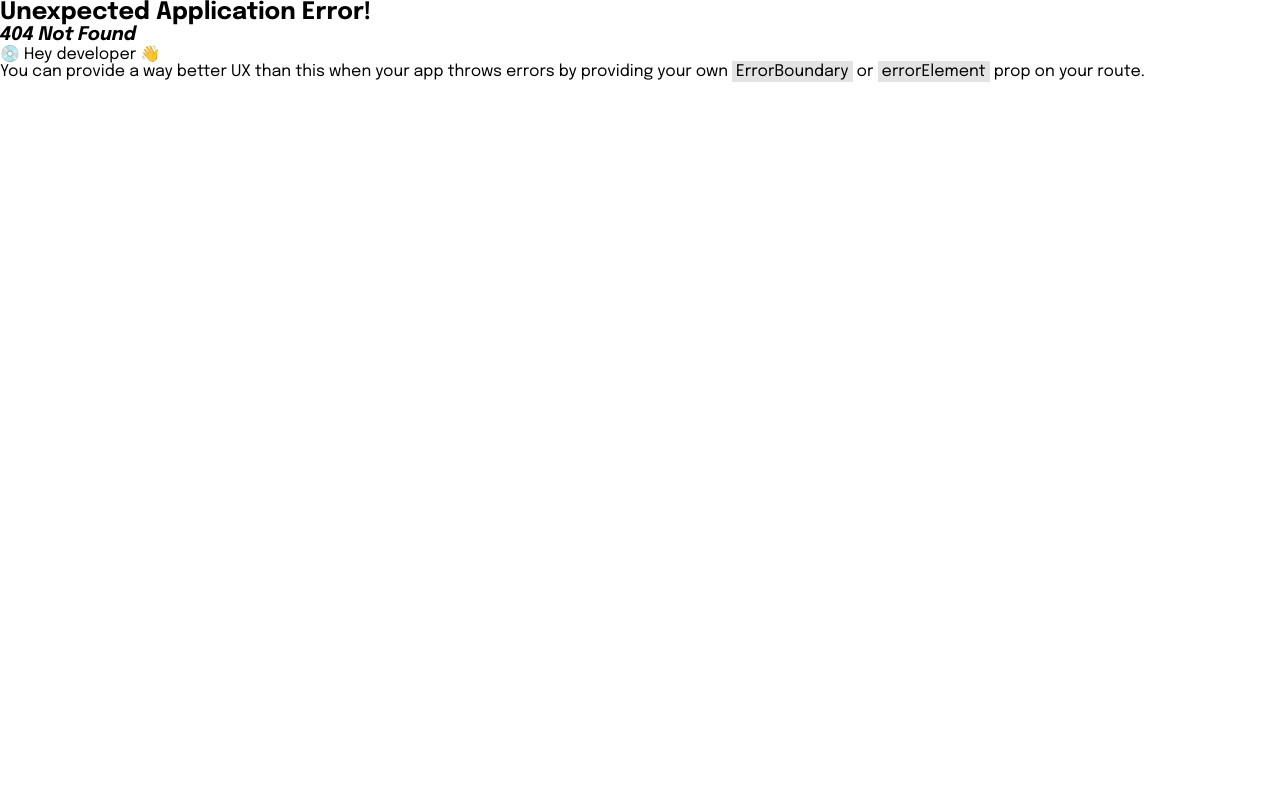
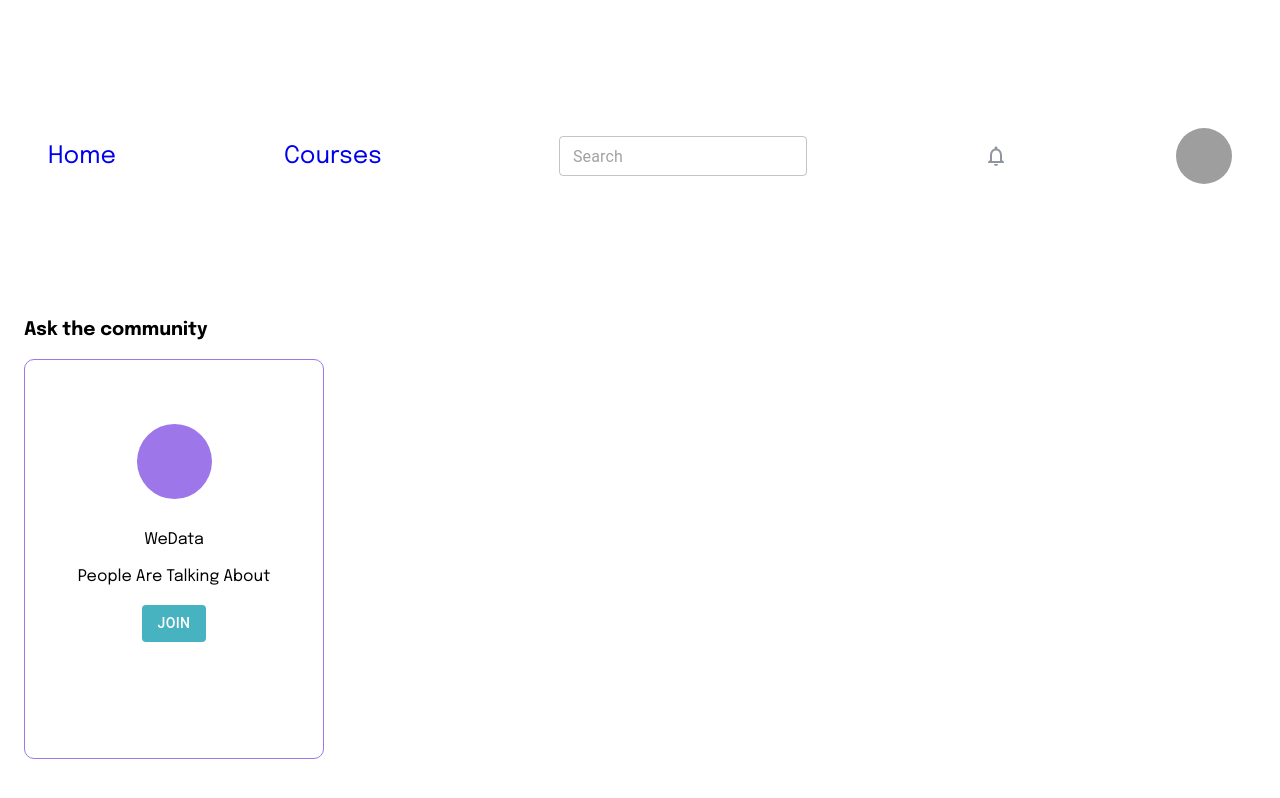
Before and after one commit to luismolinuevo/learnify, a React (Vite) app in the folder client/: page /home in a window 1280 px wide. Before the commit this address had no page. Shown: the top 798 px of the page. Built offline with nearby package versions, Linux system fonts and the light colour scheme; grey boxes are pictures that could not be loaded.

Commit message:
first draft of community card

```diff
--- /dev/null
+++ b/client/src/components/general/CommunityCard.jsx
@@ -0,0 +1,20 @@
+import { Button } from "@mui/material";
+import "../../styles/CommunityCardStyles.css";
+import {useState} from 'react';
+
+const buttonStyle = {backgroundColor: "#47B2C0", color: "white"}
+
+export default function CommunityCard(props) {
+    const {title = "WeData"} = props;
+    const [hasJoined, setHasJoined] = useState(false);
+    return (
+        <div className="community-card">
+            <div className="card-image"></div>
+            <p className="card-title">{title}</p>
+            <p className="card-context">People Are Talking About</p>
+            <div className="button-container">
+                <Button onClick={() => setHasJoined(!hasJoined)} style={buttonStyle}>Join</Button>
+            </div>
+        </div>
+    )
+}
--- a/client/src/main.jsx
+++ b/client/src/main.jsx
@@ -9,6 +9,7 @@ import Level from "./components/signupFields/level.jsx";
 import Daily from "./components/signupFields/daily.jsx";
 import Success from "./components/signupFields/success.jsx";
 import Layout from "./pages/Layout.jsx";
+import Home from "./pages/Home.jsx"
 
 import Course from "./pages/Course.jsx";
 
@@ -56,6 +57,10 @@ const router = createBrowserRouter([
         path: "lessonplan/:id",
         element: <Course />,
       },
+      {
+        path: "/home",
+        element: <Home />
+      }
     ],
   },
 ]);
--- a/client/src/pages/Home.jsx
+++ b/client/src/pages/Home.jsx
@@ -0,0 +1,10 @@
+import CommunityCard from "../components/general/CommunityCard";
+
+export default function Home() {
+    return (
+        <div className="container">
+            <h3 className="subsection-title">Ask the community</h3>
+            <CommunityCard />
+        </div>
+    )
+}
--- a/client/src/styles/App.css
+++ b/client/src/styles/App.css
@@ -4,3 +4,8 @@
     box-sizing: border-box;
     font-family: "Epilogue";
 }
+
+.container {
+    margin: 1rem;
+    padding: 0.5rem;
+}
--- /dev/null
+++ b/client/src/styles/CommunityCardStyles.css
@@ -0,0 +1,23 @@
+* {
+    margin: 20px 0;
+}
+.community-card {
+    height: 400px;
+    width: 300px;
+    border: 1px solid #9D76E9;
+    border-radius: 10px;
+    text-align: center;
+    padding: 2rem 1rem;
+}
+
+.card-context {
+    color: "#47B2C0";
+}
+
+.card-image {
+    margin: 2rem auto;
+    border-radius: 50px;
+    background-color: #9D76E9;
+    height: 75px;
+    width: 75px;
+}
```
